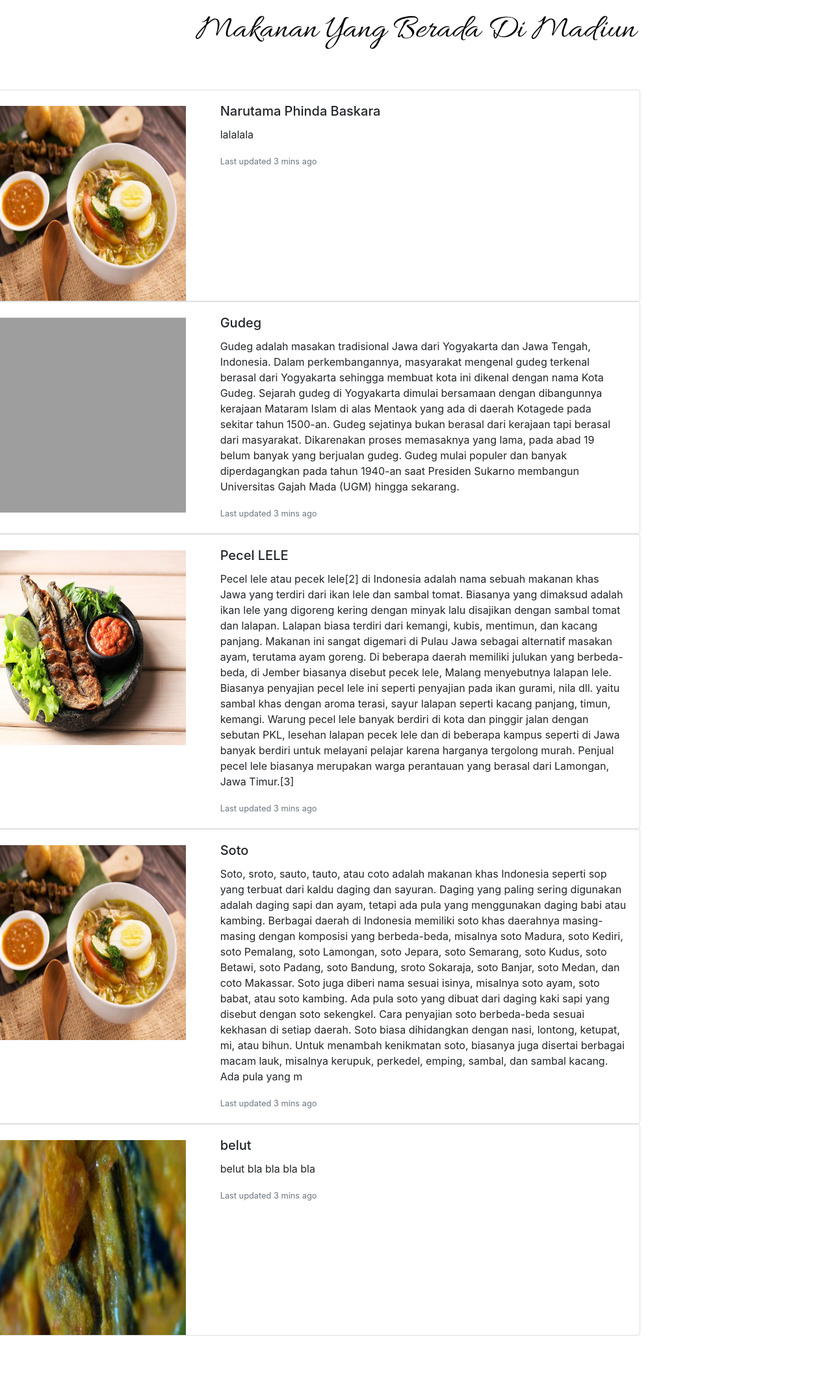
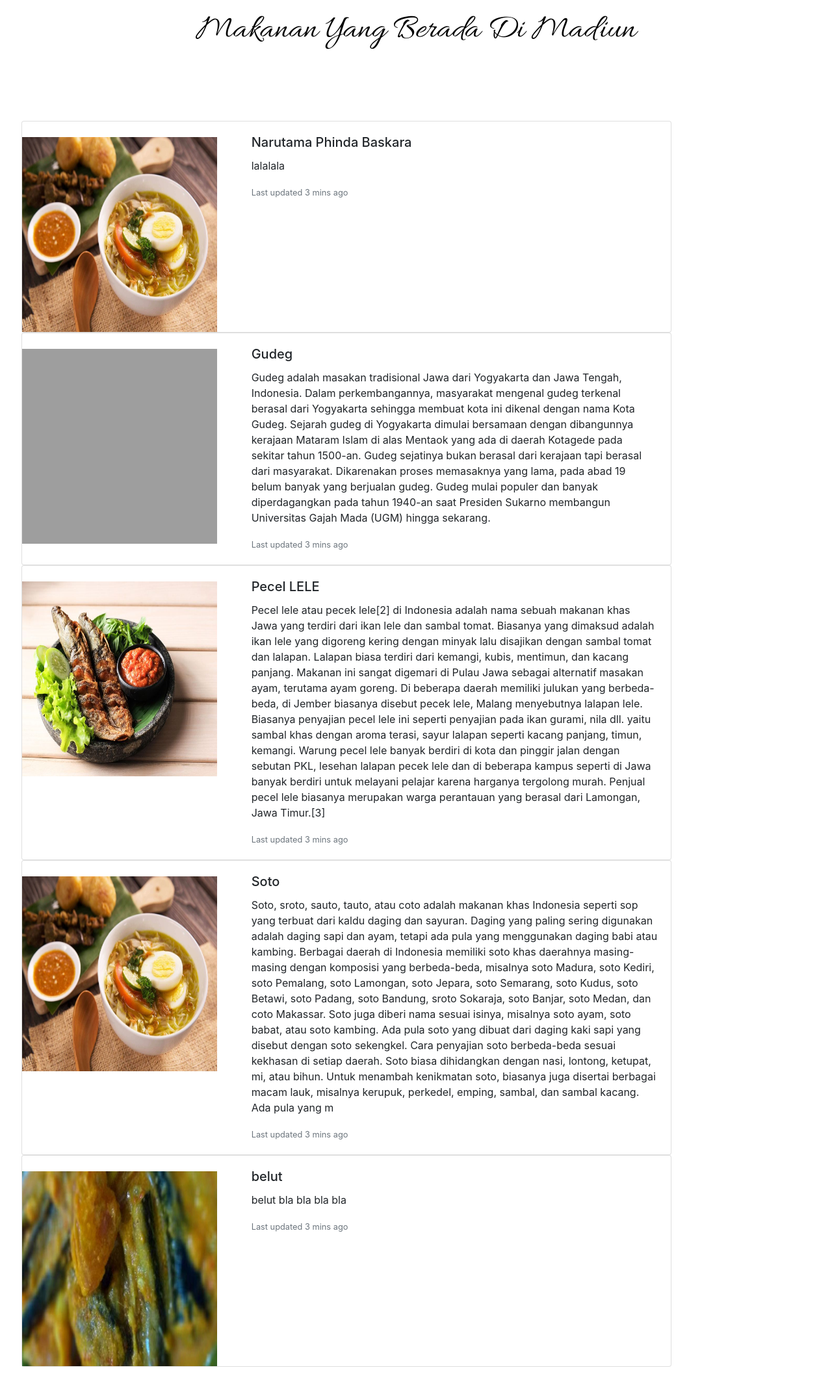
Before and after one commit to baskaraid/Team-Witch-Lomba-PSDKU, a PHP site: page /makanan/makanan.php in a window 1280 px wide. Shown: the part 56-2208 px from the top of the page at 65% size. Before the commit the page ends 2112 px from the top, so only its background shows below. Run offline with PHP 8.4, Linux system fonts and the light colour scheme; data comes from the database, SQL or seed files in the repository; grey boxes are pictures that could not be loaded.

Commit message:
Update makanan.php

```diff
--- a/makanan/makanan.php
+++ b/makanan/makanan.php
@@ -41,7 +41,7 @@
       <br>
       <br>
       <h1 class="text-center">Makanan Yang Berada Di Madiun</h1>
-    <div class="row ">
+    <div class="row p-5">
   <br>
       <?php
             $no=0;
```
